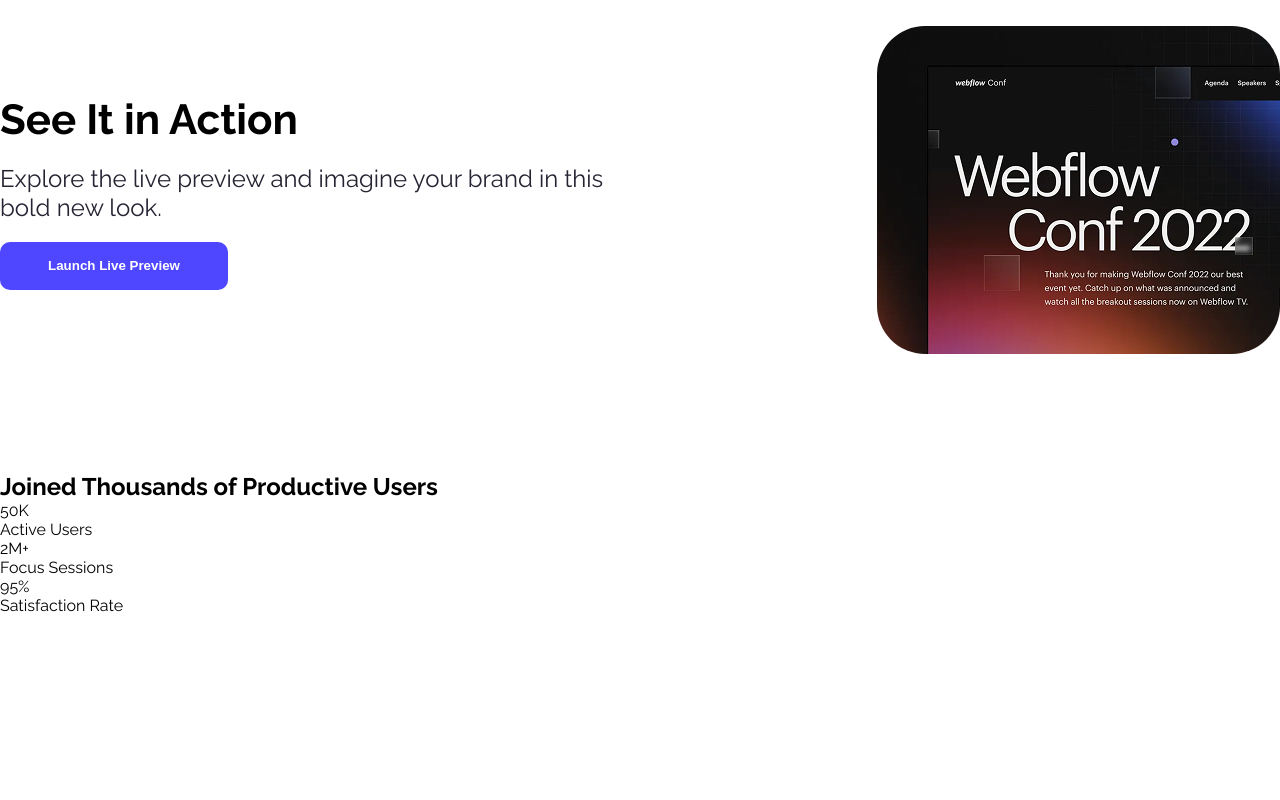
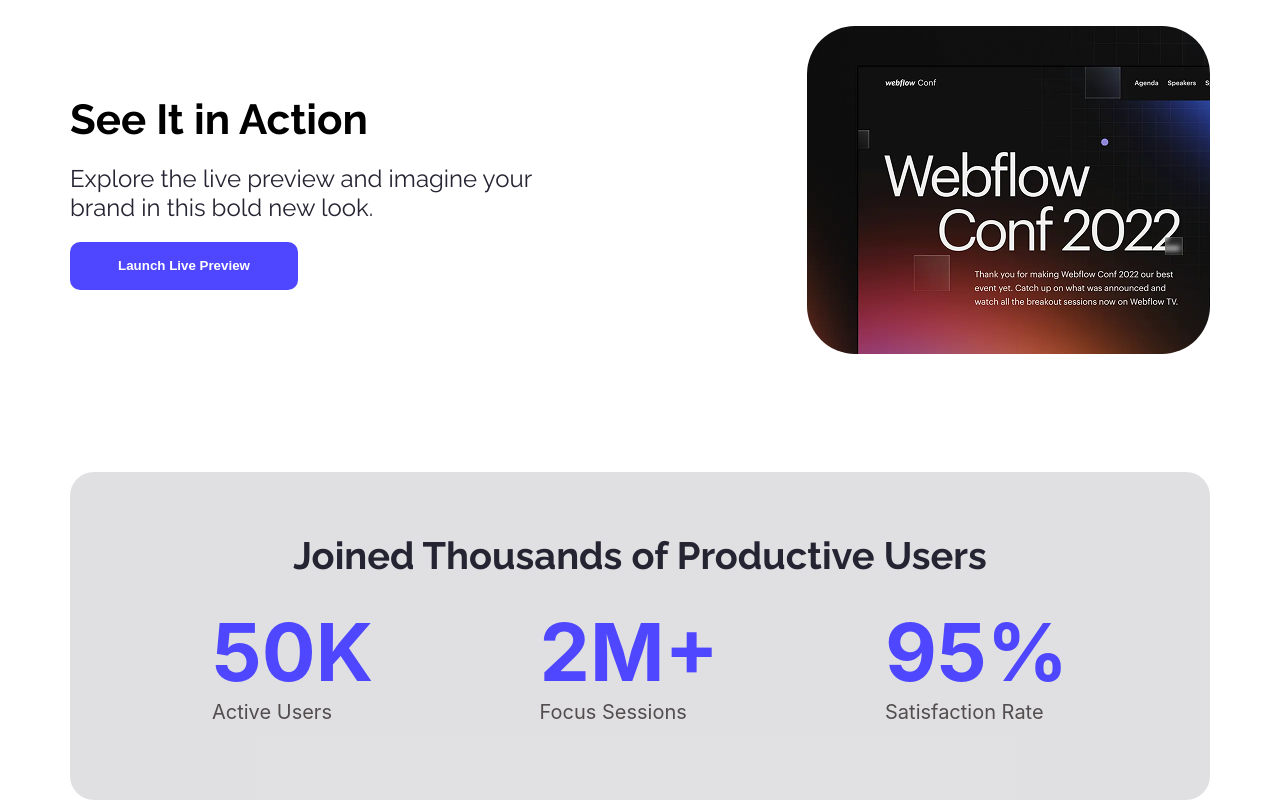
Before and after one commit to Ajoy-123/Webmize.com, a plain HTML site: page index.html in a window 1280 px wide. Shown: the part 788-1588 px from the top of the page. Drawn offline with Linux system fonts and the light colour scheme.

Commit message:
user section completed

```diff
--- a/Styles/style.css
+++ b/Styles/style.css
@@ -78,7 +78,7 @@
     align-items: center;
 }
 .action-bar{
-
+    width: 1140px;
     height: 328px;
     display: flex;
     justify-content: space-between;
@@ -117,16 +117,60 @@
     height: 328px;
     border-radius: 48px;
 }
+/* section .users-section{
+    margin: 0 auto;
+} */
 .users-section{
-    width: 1140px;
+    width: 100vw;
     height: 328px;
     display: flex;
     flex-direction: column;
-    flex-wrap: wrap;
+    justify-content: center;
+    align-items: center;
+    gap: 60px;
+    /* margin: 0 auto; */
+
+}
+.productive-users-section{
+    background-color: #dcdcdfdd;
+    display: flex;
+    flex-direction: column;
+    justify-content: center;
+    width: 1140px;
+    height: 328px;
+    padding: 58px 142px;
+    border-radius: 24px;
+    gap: 60px;
+}
+.users-total{
+    width: 856px;
+    height: 206px;
 }
 .users-title{
+    font-size: 38px;
+    font-weight: bold;
+    text-align: center;
+    color: #252432;
+    margin-bottom: 25px;
+}
+.analytics-box{
+    font-family: inter;
+    display: flex;
+    flex-direction: row;
+    justify-content: space-between;
+    gap: 158px;
+}
+.analytics{
+    display: flex;
+    flex-direction: column;
 
 }
-.analytics{
-
+.analytics .data-1{
+    font-size: 80px;
+    font-weight: bold;
+    color: #4E47FF;
 }
+.analytics .data-2{
+    font-size: 20px;
+    color: #534d4d;
+}
--- a/index.html
+++ b/index.html
@@ -35,21 +35,28 @@
         </div>
         </section>
         <section class="users-section">
+            <div class="productive-users-section">
+                <div class="users-total">
                     <h2 class="users-title">Joined Thousands of Productive Users</h2>
                     <div class="analytics-box">
                         <div class="analytics">
-                <p>50K</p>
-                <p>Active Users</p>
+                            <p class="data-1">50K</p>
+                            <p class="data-2">Active Users</p>
                         </div>
                         <div class="analytics">
-                <p>2M+</p>
-                <p>Focus Sessions</p>
+                            <p class="data-1">2M+</p>
+                            <p class="data-2">Focus Sessions</p>
                         </div>
                         <div class="analytics">
-                <p>95%</p>
-                <p>Satisfaction Rate</p>
+                            <p class="data-1">95%</p>
+                            <p class="data-2">Satisfaction Rate</p>
                         </div>
                     </div>
+                </div>
+            </div>
+        </section>
+        <section class="testimonial">
+            <h2 class="section-title"></h2>
         </section>
     </Main>
     <Footer>
```
Lines whose indentation alone changed are shown as unchanged.
